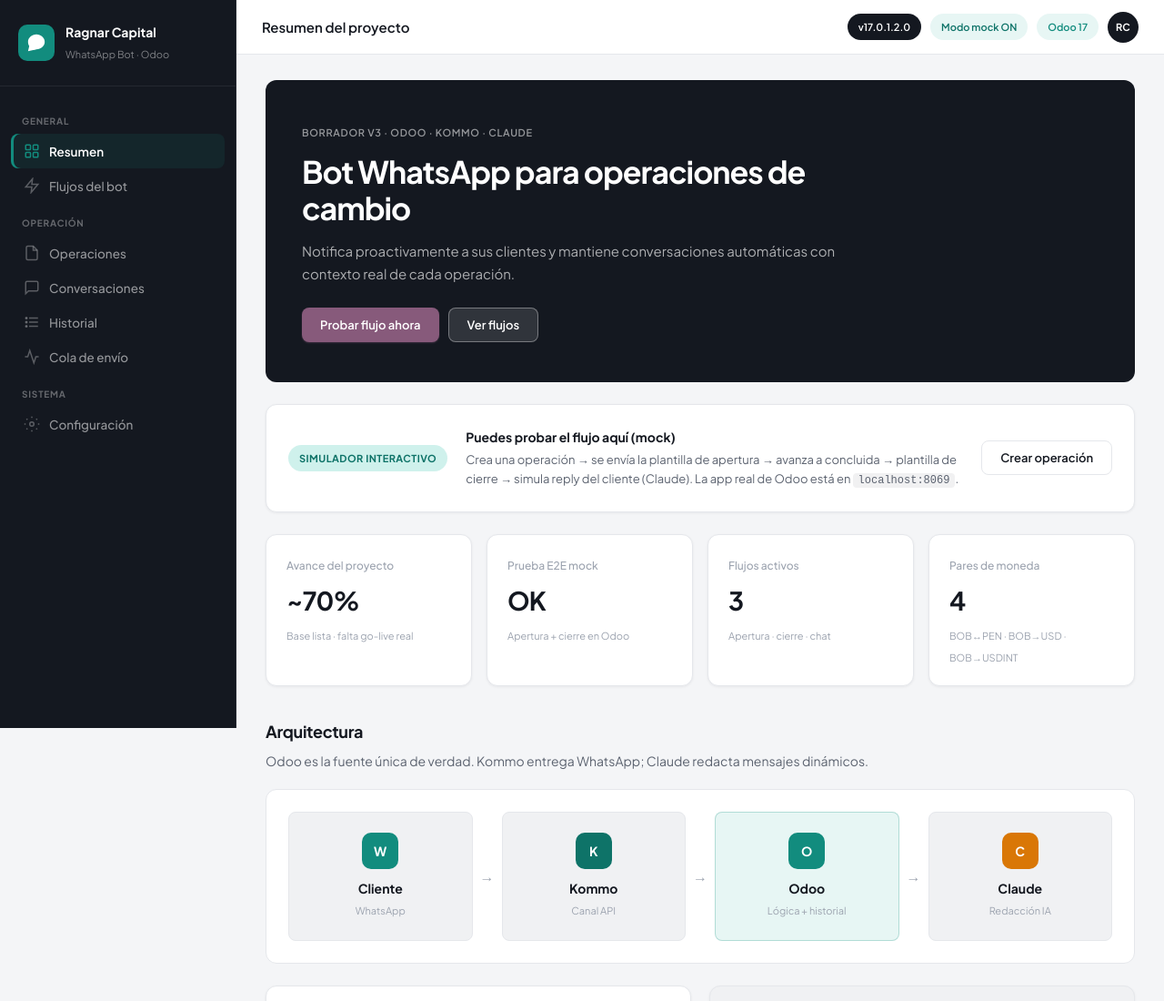
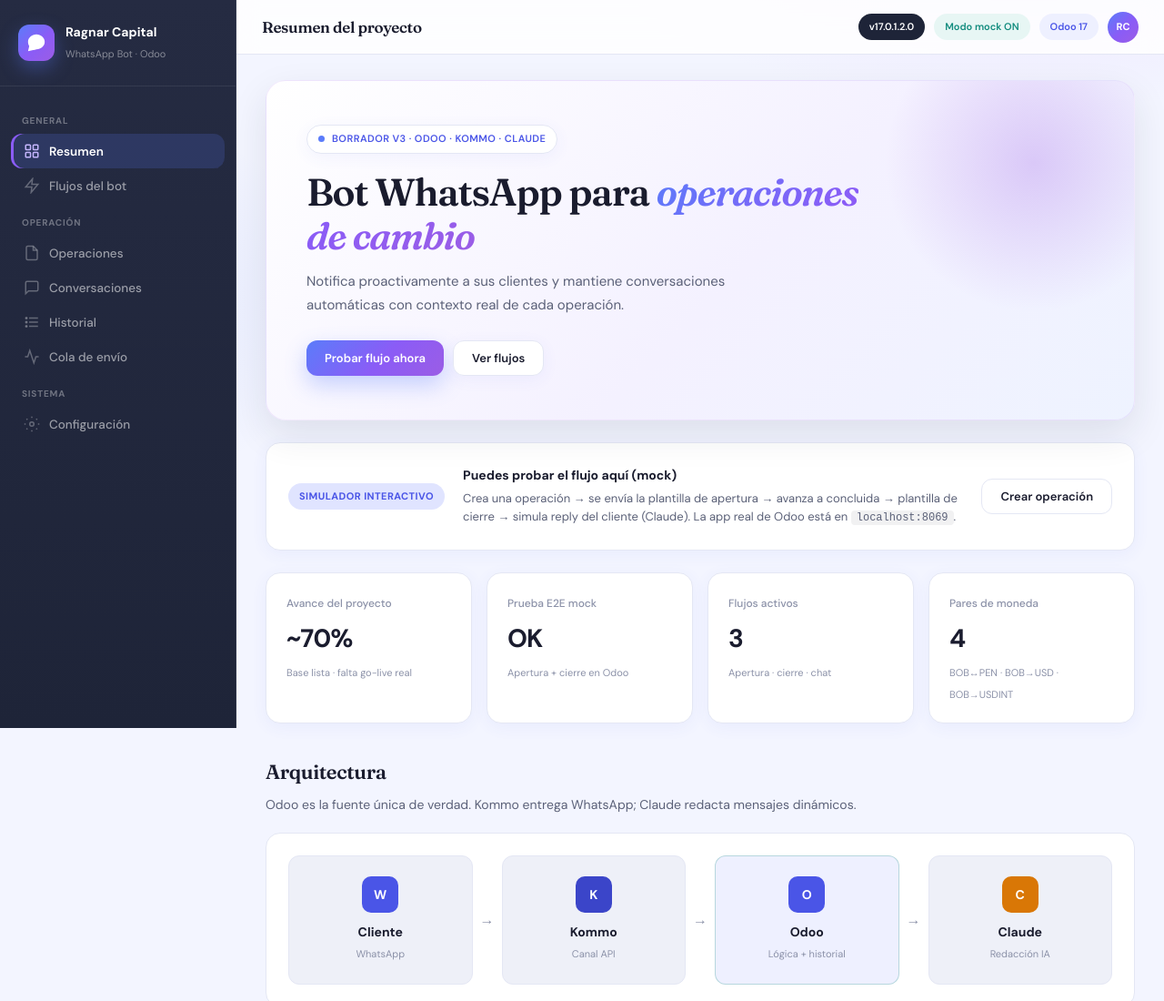
Before and after one commit to MingLim009/whatsapp-agent, a website: page docs/mockup/index.html in a window 1280 px wide. Shown: the top 1100 px of the page at 91% size. Drawn offline with Linux system fonts and the light colour scheme.

Commit message:
Restyle mockup with YEAH-inspired palette, serif display type, no pure black.

```diff
--- a/docs/mockup/index.html
+++ b/docs/mockup/index.html
@@ -6,7 +6,7 @@
   <title>Ragnar Capital · WhatsApp Bot</title>
   <link rel="preconnect" href="https://fonts.googleapis.com">
   <link rel="preconnect" href="https://fonts.gstatic.com" crossorigin>
-  <link href="https://fonts.googleapis.com/css2?family=Plus+Jakarta+Sans:wght@400;500;600;700;800&display=swap" rel="stylesheet">
+  <link href="https://fonts.googleapis.com/css2?family=DM+Sans:ital,opsz,wght@0,9..40,400;0,9..40,500;0,9..40,600;0,9..40,700;1,9..40,400&family=Fraunces:ital,opsz,wght@0,9..144,500;0,9..144,600;0,9..144,700;1,9..144,500;1,9..144,600&display=swap" rel="stylesheet">
   <link rel="stylesheet" href="styles.css">
 </head>
 <body>
@@ -80,7 +80,7 @@
             <div class="hero-banner__glow"></div>
             <div class="hero-banner__inner">
               <span class="eyebrow">Borrador v3 · Odoo · Kommo · Claude</span>
-              <h1>Bot WhatsApp para operaciones de cambio</h1>
+              <h1>Bot WhatsApp para <em>operaciones de cambio</em></h1>
               <p>Notifica proactivamente a sus clientes y mantiene conversaciones automáticas con contexto real de cada operación.</p>
               <div class="hero-actions">
                 <button class="btn btn-primary" id="btn-try-demo" type="button">Probar flujo ahora</button>
--- a/docs/mockup/styles.css
+++ b/docs/mockup/styles.css
@@ -1,33 +1,42 @@
-/* Ragnar Capital · original teal UI + Odoo purple primary buttons only */
+/* Ragnar Capital · YEAH-inspired light premium theme (no pure black) */
 
 :root {
-  --font: "Plus Jakarta Sans", system-ui, sans-serif;
-  --bg: #f4f5f7;
+  --font: "DM Sans", system-ui, sans-serif;
+  --font-display: "Fraunces", Georgia, serif;
+
+  --bg: #f3f5ff;
+  --bg-glow: #e8dcff;
   --surface: #ffffff;
-  --sidebar: #141820;
-  --sidebar-border: rgba(255, 255, 255, 0.07);
-  --text: #141820;
-  --text-secondary: #5c6370;
-  --text-muted: #9ca3af;
+  --sidebar: #1e2438;
+  --sidebar-2: #252b42;
+  --sidebar-border: rgba(255, 255, 255, 0.08);
 
-  /* Original accent (icons, nav, badges, chrome) */
-  --accent: #128c7e;
-  --accent-hover: #0e7368;
-  --accent-soft: #e7f6f4;
-  --accent-muted: rgba(18, 140, 126, 0.12);
+  --text: #1a1c2e;
+  --text-secondary: #5b6178;
+  --text-muted: #8b91a8;
 
-  /* Real Odoo purple — primary buttons only */
+  --blue: #5b7cfa;
+  --violet: #9b5de5;
+  --indigo: #4a55e7;
+  --grad: linear-gradient(135deg, #5b7cfa 0%, #8b5cf6 55%, #9b5de5 100%);
+  --grad-soft: linear-gradient(135deg, rgba(91, 124, 250, 0.12), rgba(155, 93, 229, 0.12));
+
+  --accent: #4a55e7;
+  --accent-hover: #3b45c9;
+  --accent-soft: #eef0ff;
+  --accent-muted: rgba(74, 85, 231, 0.14);
+
   --odoo: #875a7b;
-  --odoo-hover: #6e4864;
-  --odoo-soft: #f3ebf1;
+  --teal: #128c7e;
+  --teal-soft: #e7f6f4;
 
-  --border: #e5e7eb;
-  --border-light: #f0f1f3;
+  --border: #e4e7f4;
+  --border-light: #eef0f8;
   --sidebar-w: 260px;
-  --radius: 12px;
-  --radius-sm: 8px;
-  --shadow: 0 1px 3px rgba(20, 24, 32, 0.06);
-  --shadow-md: 0 8px 24px rgba(20, 24, 32, 0.08);
+  --radius: 16px;
+  --radius-sm: 12px;
+  --shadow: 0 4px 18px rgba(74, 85, 231, 0.06);
+  --shadow-md: 0 16px 40px rgba(30, 36, 56, 0.1);
 }
 
 *, *::before, *::after { box-sizing: border-box; margin: 0; padding: 0; }
@@ -36,7 +45,10 @@ html { font-size: 15px; scroll-behavior: smooth; }
 
 body {
   font-family: var(--font);
-  background: var(--bg);
+  background:
+    radial-gradient(900px 480px at 88% -10%, var(--bg-glow), transparent 60%),
+    radial-gradient(700px 420px at 0% 20%, rgba(91, 124, 250, 0.14), transparent 55%),
+    var(--bg);
   color: var(--text);
   line-height: 1.6;
   -webkit-font-smoothing: antialiased;
@@ -47,7 +59,7 @@ body {
 /* ── Sidebar ── */
 .sidebar {
   width: var(--sidebar-w);
-  background: var(--sidebar);
+  background: linear-gradient(180deg, var(--sidebar-2) 0%, var(--sidebar) 100%);
   display: flex;
   flex-direction: column;
   position: fixed;
@@ -68,11 +80,12 @@ body {
 .brand-mark {
   width: 40px;
   height: 40px;
-  background: var(--accent);
-  border-radius: 10px;
+  background: var(--grad);
+  border-radius: 12px;
   display: grid;
   place-items: center;
   color: white;
+  box-shadow: 0 8px 20px rgba(91, 124, 250, 0.35);
 }
 
 .sidebar-brand strong { display: block; color: #fff; font-size: 14px; font-weight: 700; }
@@ -114,11 +127,11 @@ body {
 .nav-item.active {
   color: #fff;
   font-weight: 600;
-  background: var(--accent-muted);
-  box-shadow: inset 3px 0 0 var(--accent);
+  background: rgba(91, 124, 250, 0.18);
+  box-shadow: inset 3px 0 0 #8b5cf6;
 }
 
-.nav-item.active svg { opacity: 1; stroke: var(--accent); }
+.nav-item.active svg { opacity: 1; stroke: #c4b5fd; }
 
 /* ── Main shell ── */
 .main-wrap {
@@ -131,12 +144,13 @@ body {
 
 .topbar {
   height: 60px;
-  background: var(--surface);
-  border-bottom: 1px solid var(--border);
   display: flex;
   align-items: center;
+  gap: 14px;
   padding: 0 28px;
-  gap: 16px;
+  background: rgba(255, 255, 255, 0.82);
+  backdrop-filter: blur(12px);
+  border-bottom: 1px solid var(--border);
   position: sticky;
   top: 0;
   z-index: 50;
@@ -152,7 +166,14 @@ body {
 
 .menu-toggle svg { width: 22px; height: 22px; }
 
-.topbar-title { flex: 1; font-size: 15px; font-weight: 600; }
+.topbar-title {
+  flex: 1;
+  font-family: var(--font-display);
+  font-size: 17px;
+  font-weight: 600;
+  letter-spacing: -0.02em;
+  color: var(--text);
+}
 
 .topbar-actions { display: flex; align-items: center; gap: 10px; }
 
@@ -167,8 +188,8 @@ body {
 }
 
 .pill-live {
-  background: var(--accent-soft);
-  color: var(--accent);
+  background: #eef0ff;
+  color: var(--indigo);
   border-color: transparent;
 }
 
@@ -179,8 +200,8 @@ body {
 }
 
 .pill-mock {
-  background: var(--accent-soft);
-  color: var(--accent-hover);
+  background: var(--teal-soft);
+  color: var(--teal);
   border-color: transparent;
 }
 
@@ -188,7 +209,7 @@ body {
   width: 34px;
   height: 34px;
   border-radius: 50%;
-  background: var(--sidebar);
+  background: var(--grad);
   color: white;
   font-size: 11px;
   font-weight: 700;
@@ -209,12 +230,14 @@ body {
 /* ── Hero ── */
 .hero-banner {
   position: relative;
-  border-radius: var(--radius);
+  border-radius: 22px;
   overflow: hidden;
   margin-bottom: 24px;
-  background: var(--sidebar);
-  padding: 44px 40px;
-  color: white;
+  background: linear-gradient(135deg, #ffffff 0%, #f4f1ff 55%, #eef3ff 100%);
+  border: 1px solid rgba(155, 93, 229, 0.12);
+  padding: 48px 44px;
+  color: var(--text);
+  box-shadow: var(--shadow-md);
 }
 
 .progress-banner {
@@ -223,8 +246,10 @@ body {
   gap: 20px;
   padding: 18px 22px;
   margin-bottom: 24px;
-  border: 1px solid rgba(18, 140, 126, 0.25);
-  background: linear-gradient(135deg, #e7f6f4 0%, #ffffff 55%);
+  border: 1px solid rgba(74, 85, 231, 0.14);
+  background: linear-gradient(135deg, #eef0ff 0%, #ffffff 55%);
+  border-radius: var(--radius);
+  box-shadow: var(--shadow);
 }
 
 .progress-banner__badge {
@@ -233,8 +258,8 @@ body {
   font-weight: 700;
   letter-spacing: 0.04em;
   text-transform: uppercase;
-  color: #0e7368;
-  background: #cff1ec;
+  color: var(--indigo);
+  background: #e0e4ff;
   border-radius: 999px;
   padding: 6px 12px;
 }
@@ -274,33 +299,68 @@ body {
   }
 }
 
-.hero-banner__glow { display: none; }
+.hero-banner__glow {
+  position: absolute;
+  width: 340px;
+  height: 340px;
+  right: -60px;
+  top: -80px;
+  background: radial-gradient(circle, rgba(155, 93, 229, 0.28), transparent 68%);
+  pointer-events: none;
+}
 
-.hero-banner__inner { max-width: 600px; }
+.hero-banner__inner { max-width: 640px; position: relative; z-index: 1; }
 
 .eyebrow {
-  display: inline-block;
+  display: inline-flex;
+  align-items: center;
+  gap: 8px;
   font-size: 11px;
   font-weight: 600;
-  letter-spacing: 0.06em;
+  letter-spacing: 0.04em;
   text-transform: uppercase;
-  color: rgba(255, 255, 255, 0.55);
-  margin-bottom: 14px;
+  color: var(--indigo);
+  background: #fff;
+  border: 1px solid var(--border);
+  border-radius: 999px;
+  padding: 6px 12px;
+  margin-bottom: 18px;
+  box-shadow: var(--shadow);
+}
+
+.eyebrow::before {
+  content: "";
+  width: 7px;
+  height: 7px;
+  border-radius: 50%;
+  background: var(--blue);
 }
 
 .hero-banner h1 {
-  font-size: clamp(26px, 3vw, 34px);
-  font-weight: 700;
+  font-family: var(--font-display);
+  font-size: clamp(30px, 4vw, 42px);
+  font-weight: 600;
   letter-spacing: -0.03em;
-  line-height: 1.2;
+  line-height: 1.15;
   margin-bottom: 14px;
+  color: var(--text);
+}
+
+.hero-banner h1 em {
+  font-style: italic;
+  font-weight: 560;
+  background: var(--grad);
+  -webkit-background-clip: text;
+  background-clip: text;
+  color: transparent;
 }
 
 .hero-banner p {
   font-size: 15px;
-  color: rgba(255, 255, 255, 0.65);
-  margin-bottom: 24px;
-  line-height: 1.65;
+  color: var(--text-secondary);
+  margin-bottom: 26px;
+  line-height: 1.7;
+  max-width: 520px;
 }
 
 .hero-actions { display: flex; gap: 10px; flex-wrap: wrap; }
@@ -349,19 +409,26 @@ body {
 }
 
 .btn-primary {
-  background: var(--odoo);
+  background: var(--grad);
   color: white;
-  box-shadow: 0 1px 2px rgba(135, 90, 123, 0.35);
+  border: none;
+  box-shadow: 0 10px 24px rgba(91, 124, 250, 0.32);
 }
-.btn-primary:hover { background: var(--odoo-hover); }
+.btn-primary:hover {
+  filter: brightness(1.05);
+  background: var(--grad);
+}
 
 .btn-glass {
-  background: rgba(255, 255, 255, 0.12);
-  color: white;
-  border: 1px solid rgba(255, 255, 255, 0.35);
+  background: #fff;
+  color: var(--text);
+  border: 1px solid var(--border);
+  box-shadow: var(--shadow);
 }
 
-.btn-glass:hover { background: rgba(255, 255, 255, 0.2); }
+.btn-glass:hover {
+  background: #f8f9ff;
+}
 
 .btn-secondary {
   background: var(--surface);
@@ -401,10 +468,12 @@ body {
 .section-block { margin: 36px 0 24px; }
 
 .section-block h2 {
-  font-size: 18px;
-  font-weight: 700;
+  font-family: var(--font-display);
+  font-size: 22px;
+  font-weight: 600;
   letter-spacing: -0.02em;
   margin-bottom: 6px;
+  color: var(--text);
 }
 
 .section-lead { color: var(--text-secondary); font-size: 14px; margin-bottom: 20px; }
@@ -511,10 +580,12 @@ body {
 }
 
 .page-header h1 {
-  font-size: 24px;
-  font-weight: 700;
+  font-family: var(--font-display);
+  font-size: 28px;
+  font-weight: 600;
   letter-spacing: -0.03em;
   margin-bottom: 4px;
+  color: var(--text);
 }
 
 .page-header p { color: var(--text-secondary); font-size: 14px; }
@@ -562,7 +633,7 @@ body {
   width: 48px;
   height: 48px;
   border-radius: 50%;
-  background: var(--accent);
+  background: var(--grad);
   color: white;
   font-weight: 700;
   font-size: 16px;
@@ -570,6 +641,7 @@ body {
   place-items: center;
   position: relative;
   z-index: 1;
+  box-shadow: 0 8px 18px rgba(91, 124, 250, 0.3);
 }
 
 .timeline-body h3 { font-size: 17px; font-weight: 700; margin-bottom: 8px; }
@@ -703,7 +775,7 @@ tr.row-clickable:hover { background: var(--accent-soft); }
   width: 32px;
   height: 32px;
   border-radius: 50%;
-  background: var(--sidebar);
+  background: var(--indigo);
   color: white;
   font-size: 10px;
   font-weight: 700;
@@ -731,8 +803,8 @@ tr.row-clickable:hover { background: var(--accent-soft); }
 }
 
 .status-processing { background: #fff4e0; color: #9a6700; }
-.status-done { background: var(--accent-soft); color: var(--accent); }
-.status-sent, .status-delivered { background: var(--accent-soft); color: var(--accent); }
+.status-done { background: #eef0ff; color: var(--indigo); }
+.status-sent, .status-delivered { background: var(--teal-soft); color: var(--teal); }
 .status-confirmed { background: var(--border-light); color: var(--text-secondary); }
 
 td small { color: var(--text-muted); font-size: 12px; }
@@ -873,8 +945,8 @@ td small { color: var(--text-muted); font-size: 12px; }
 }
 
 .bubble-ai {
-  background: var(--accent-soft);
-  border: 1px solid rgba(18, 140, 126, 0.15);
+  background: #eef0ff;
+  border: 1px solid rgba(74, 85, 231, 0.18);
 }
 
 .bubble time {
@@ -944,7 +1016,7 @@ td small { color: var(--text-muted); font-size: 12px; }
   cursor: pointer;
 }
 
-.toggle.on { background: var(--accent); }
+.toggle.on { background: var(--grad); }
 
 .toggle span {
   position: absolute;
@@ -966,12 +1038,12 @@ td small { color: var(--text-muted); font-size: 12px; }
   white-space: nowrap;
 }
 .btn-sm:not(.btn-secondary) {
-  background: var(--odoo);
+  background: var(--grad);
   color: #fff;
   border: none;
 }
 .btn-sm:not(.btn-secondary):hover {
-  background: var(--odoo-hover);
+  filter: brightness(1.05);
 }
 
 .ops-actions {
```
